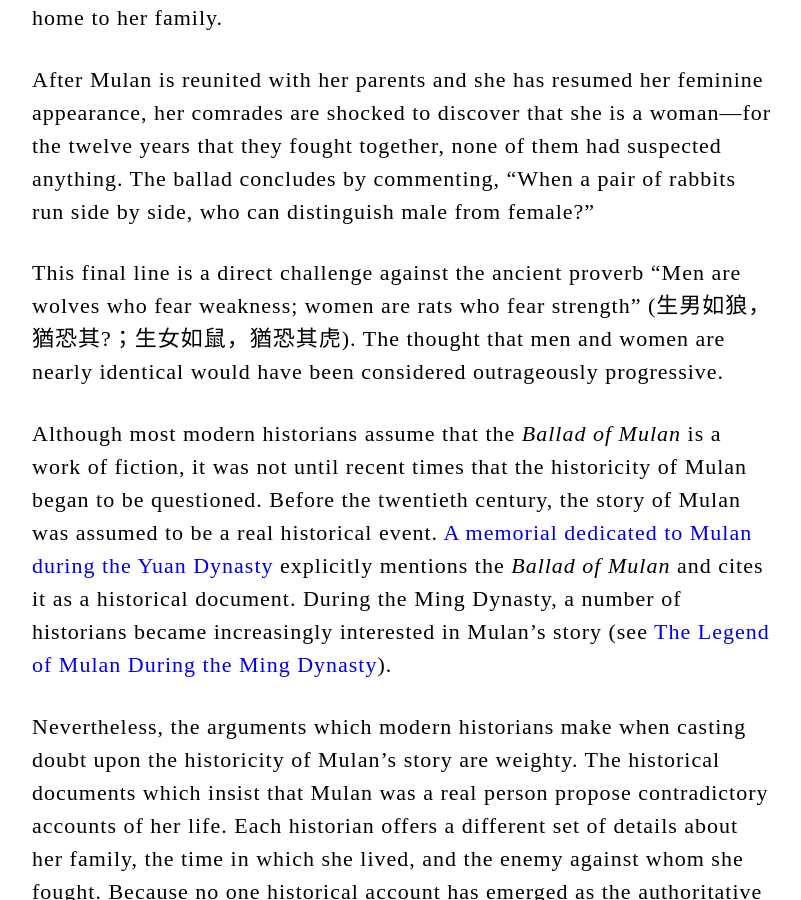
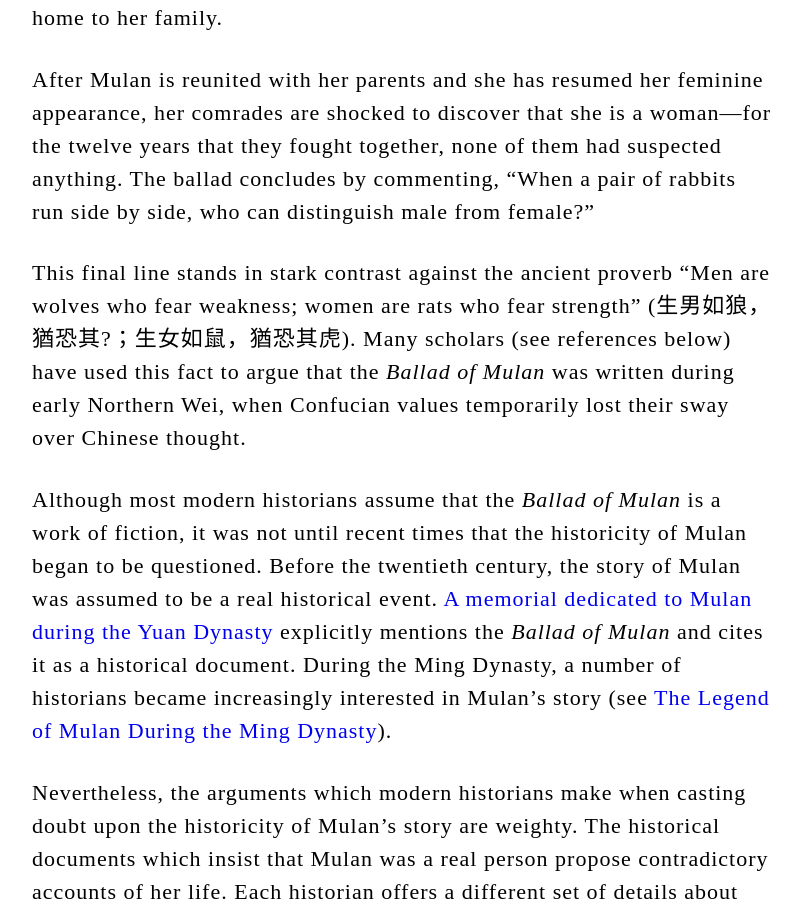
Before and after one commit to PhilipNaudus/simple_site-gh-pages, a Jekyll site: the page built from pages/northern-wei/ballad-of-mulan.md, in a window 1280 px wide and 900 px high, scrolled down 1113 px. Shown: the whole window, without its empty margins (238-1039 px from the left). Built offline with Jekyll 4.4.1, drawn with Linux system fonts in a browser that asks for light colours; some web fonts are replaced; comment, search, counter and statistics services are not loaded.

Commit message:
references

```diff
--- a/pages/northern-wei/ballad-of-mulan.md
+++ b/pages/northern-wei/ballad-of-mulan.md
@@ -15,7 +15,7 @@ The version which was finally put into writing begins with Mulan sitting in fron
 
 After Mulan is reunited with her parents and she has resumed her feminine appearance, her comrades are shocked to discover that she is a woman&mdash;for the twelve years that they fought together, none of them had suspected anything. The ballad concludes by commenting, "When a pair of rabbits run side by side, who can distinguish male from female?"
 
-This final line is a direct challenge against the ancient proverb "Men are wolves who fear weakness; women are rats who fear strength" (&#29983;&#30007;&#22914;&#29436;&#65292;&#29494;&#24656;&#20854;?&#65307;&#29983;&#22899;&#22914;&#40736;&#65292;&#29494;&#24656;&#20854;&#34382;). The thought that men and women are nearly identical would have been considered outrageously progressive.
+This final line stands in stark contrast against the ancient proverb "Men are wolves who fear weakness; women are rats who fear strength" (&#29983;&#30007;&#22914;&#29436;&#65292;&#29494;&#24656;&#20854;?&#65307;&#29983;&#22899;&#22914;&#40736;&#65292;&#29494;&#24656;&#20854;&#34382;). Many scholars (see references below) have used this fact to argue that the *Ballad of Mulan* was written during early Northern Wei, when Confucian values temporarily lost their sway over Chinese thought.
 
 Although most modern historians assume that the *Ballad of Mulan* is a work of fiction, it was not until recent times that the historicity of Mulan began to be questioned. Before the twentieth century, the story of Mulan was assumed to be a real historical event. [A memorial dedicated to Mulan during the Yuan Dynasty](/pages/yuan/memorial-filial-general) explicitly mentions the *Ballad of Mulan* and cites it as a historical document. During the Ming Dynasty, a number of historians became increasingly interested in Mulan's story (see [The Legend of Mulan During the Ming Dynasty](/pages/ming/legend-of-mulan-ming-dynasty)).
 
@@ -130,6 +130,7 @@ Can you really discern whether I am a *he* or a *she*?
 <ol>
 <li><a href="https://books.google.com.tw/books?id=5VZyDwAAQBAJ&pg=PA163#v=onepage&q&f=false">&#24373;&#35258;&#26126;, &#26408;&#34349;&#30740;&#31350; (&#33268;&#30693;&#23416;&#34899;&#20986;&#29256;, 2016): 163.</a></li>
 <li><a href="https://zh.wikisource.org/zh-hant/%E5%A5%B3%E8%AA%A1">&#29677;&#26157;, &#22899;&#35489; (&#24460;&#28450;&#26360;84&#21367;, c. 75 AD).</a></li>
+<li><a href="https://www.jstor.org/stable/4125407?seq=1">Lan, Feng. <em>The Female Individual and the Empire: A Historicist Approach to Mulan and Kingston's Woman Warrior</a>, Comparative Literature, 2003.03): 229-245</a></li>
 </ol>
 </div>
 
```
